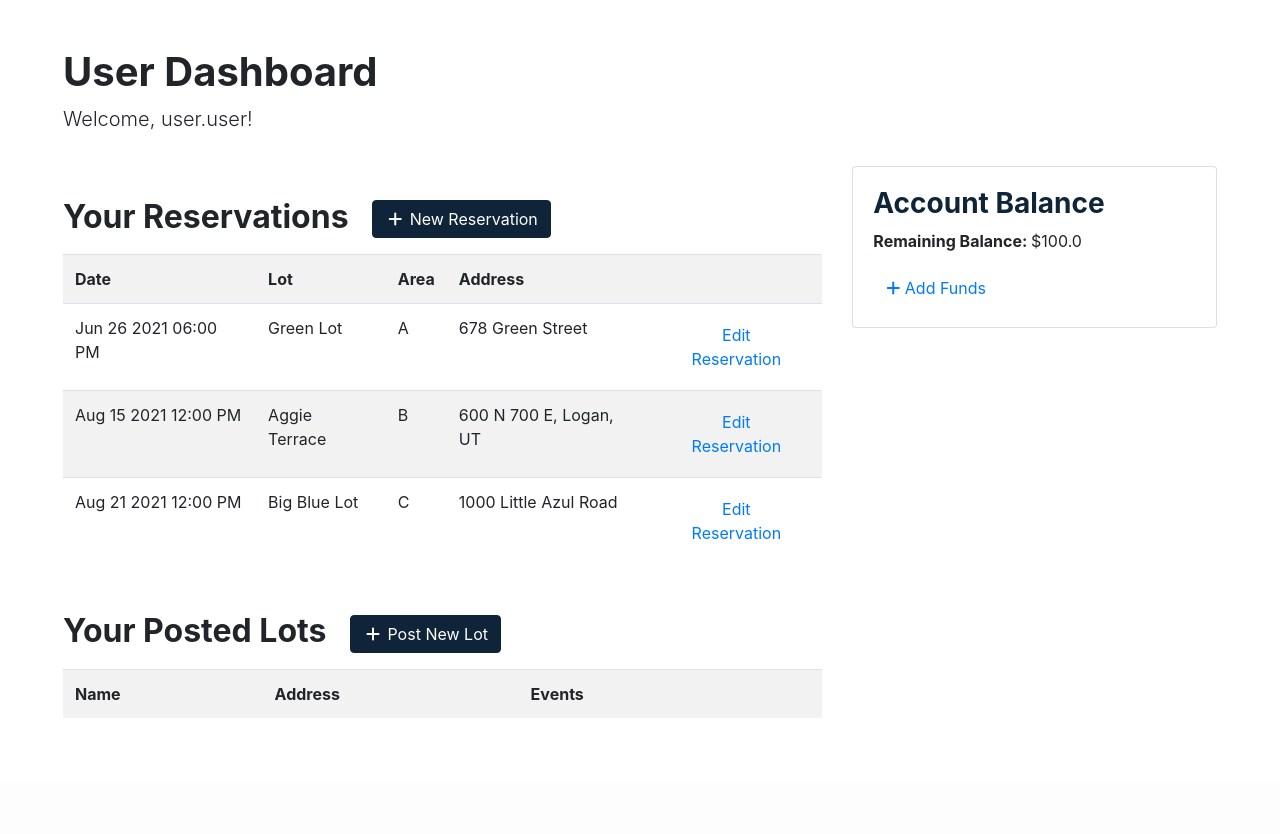
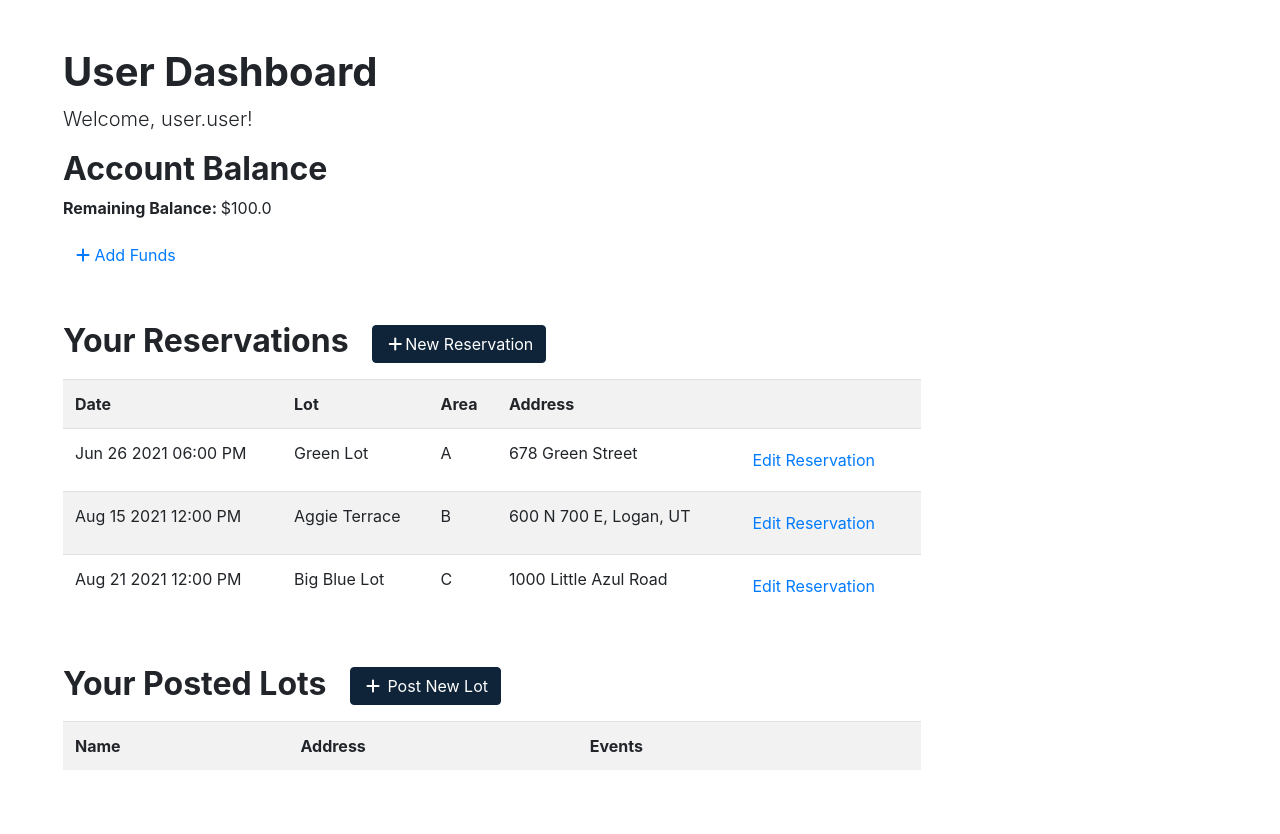
Before and after one commit to Anne-Senpai/CS-3450-Team-5, a Django app: page / in a window 1280 px wide. Shown: the part 100-934 px from the top of the page. Before the commit the page ends 800 px from the top, so only its background shows below. Run offline with Django 3.2, Linux system fonts and the light colour scheme; a user stored in the database is signed in; data comes from the database, SQL or seed files in the repository; lists and menus that the app fills with data are empty; some libraries are stand-ins or nearby versions.

Commit message:
updated add funds styling

```diff
--- a/src/bbpg/genie/templates/genie/index.html
+++ b/src/bbpg/genie/templates/genie/index.html
@@ -5,12 +5,18 @@
 
     <h1>User Dashboard</h1>
     <p class="lead">Welcome, {{ user.username }}!</p>
+	<h2>Account Balance</h2>
+	<p class="card-text"><strong>Remaining Balance: </strong> $<span id="balance">{{ user.profile.balance }}</span></p>
+	<a id="add_funds" class="btn btn-link" href="#"><i class="fas fa-plus"></i> Add Funds</a>
+	<form method="post" action="{% url 'genie:add_funds'%}" id="add_funds_form" hidden>
+		{% csrf_token %}
+		<input id="funds_to_add" name="funds_to_add" type="number" step=".01"/>
+		<input class="btn btn-success py-1" type="submit" id="submit_add_funds" value="Add"/>
+		<button class="btn btn-danger py-1" id="cancel_add_funds">Cancel</button>
+	</form>
     <div class="row">
-        <div class="col-lg-8">
-            <h2 class="mb-3 mt-5">Your Reservations <a href="{% url 'genie:events' %}" class="p mx-3 btn btn-primary"><i
-                    class="fa-fw fas fa-plus"></i>
-                New Reservation</a></h2>
-
+        <div class="col-lg-9">
+            <h2 class="mb-3 mt-5">Your Reservations <a href="{% url 'genie:events' %}" class="p mx-3 btn btn-primary"><i class="fa-fw fas fa-plus"></i>New Reservation</a></h2>
             <table class="table table-striped">
                 <tr>
                     <th>Date</th>
@@ -61,21 +67,6 @@
                 {% endfor %}
             </table>
         </div>
-        <div class="col-lg-4">
-            <div class="card my-3 w-100">
-                <div class="card-body">
-                    <h2 class="h3 text-primary">Account Balance</h2>
-                    <p class="card-text"><strong>Remaining Balance: </strong> $<span id="balance">{{ user.profile.balance }}</span></p>
-                    <a id="add_funds" class="btn btn-link" href="#"><i class="fas fa-plus"></i> Add Funds</a>
-                    <form method="post" action="{% url 'genie:add_funds'%}" id="add_funds_form" hidden>
-                        {% csrf_token %}
-                        <input id="funds_to_add" name="funds_to_add" type="number" step=".01"/>
-                        <input type="submit" id="submit_add_funds" value="Add"/>
-                        <button id="cancel_add_funds">Cancel</button>
-                    </form>
-                </div>
-            </div>
-        </div>
     </div>
     <script>
         var add_funds = document.getElementById("add_funds");
```
